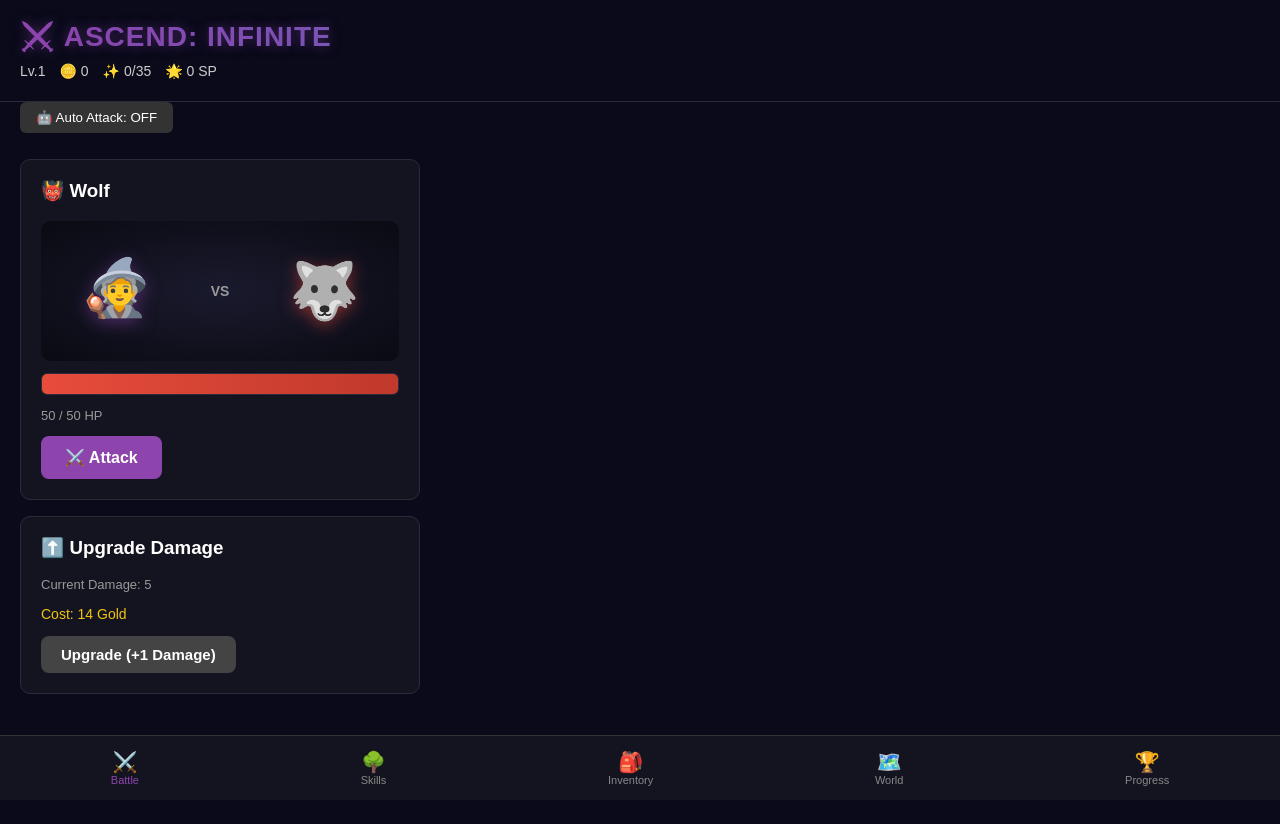
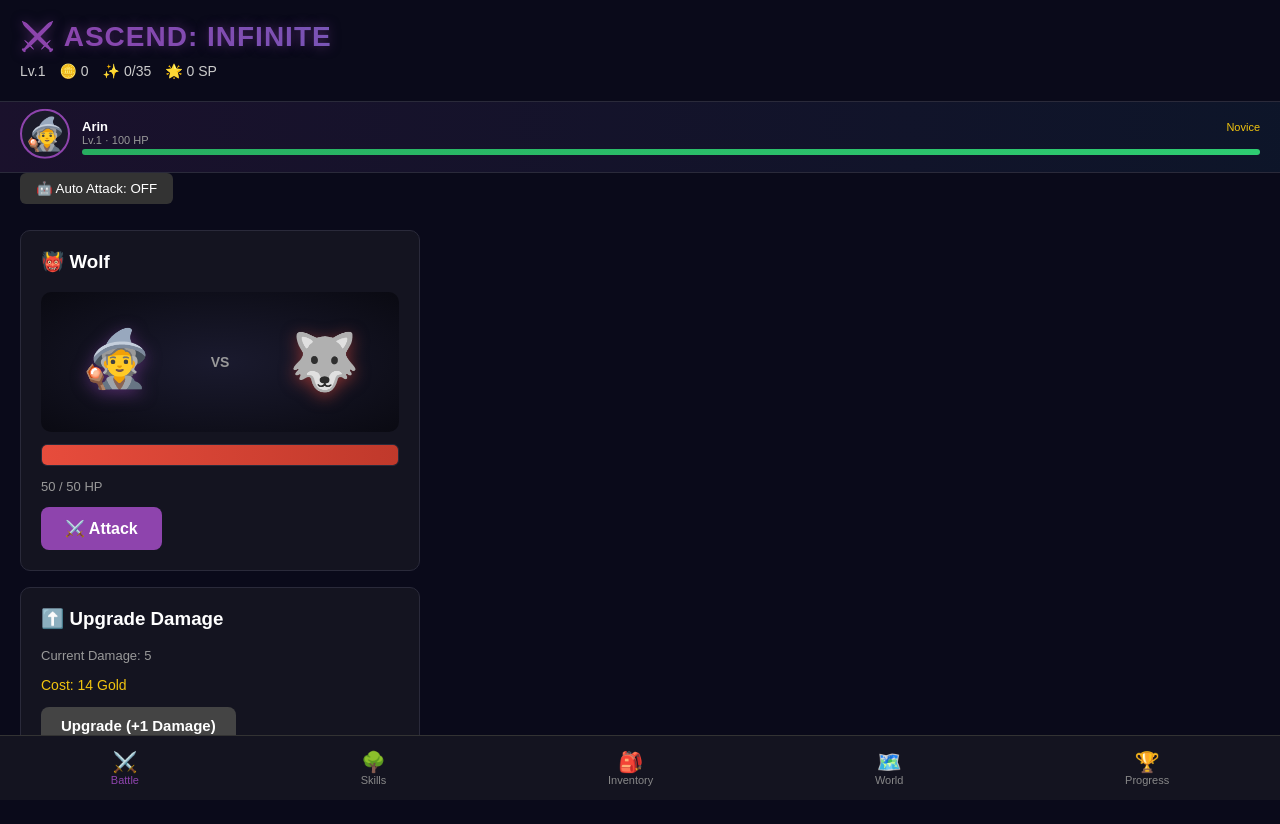
Before and after one commit to baidawi433/ascend-infinite, a React (Vite) app: page / in a window 1280 px wide. Shown: the top 824 px of the page. Before the commit the page ends 800 px from the top, so only its background shows below. Built offline with nearby package versions, Linux system fonts and the light colour scheme.

Commit message:
feat: add persistent character card visible across all tabs

```diff
--- a/src/App.jsx
+++ b/src/App.jsx
@@ -1,5 +1,6 @@
 import ToastNotification from "./components/ToastNotification";
 import LevelUpOverlay from "./components/LevelUpOverlay";
+import CharacterCard from "./components/CharacterCard";
 import { useState, useEffect, useRef } from "react";
 import CombatScreen from "./components/CombatScreen";
 import BossScreen from "./components/BossScreen";
@@ -151,6 +152,8 @@ function App() {
         </div>
       </div>
 
+      <CharacterCard gameState={gameState} effectiveHp={effectiveHp} />
+
       <div style={{ padding: "0 20px" }}>
         {activeTab === "battle" && (
           <>
--- /dev/null
+++ b/src/components/CharacterCard.jsx
@@ -0,0 +1,65 @@
+// CharacterCard.jsx
+// Kartu karakter persisten yang selalu tampil di semua tab
+
+import { formatNumber } from "../game/numberFormat";
+
+function CharacterCard({ gameState, effectiveHp }) {
+  const hpPercent = 100; // HP karakter selalu penuh di luar combat (representasi visual saja)
+
+  // Title sederhana berdasarkan level, biar terasa progression identitas
+  function getTitle(level) {
+    if (level >= 1000) return "Infinity Walker";
+    if (level >= 500) return "Ascended";
+    if (level >= 200) return "Skill Master";
+    if (level >= 100) return "Boss Hunter";
+    if (level >= 50) return "Monster Slayer";
+    if (level >= 20) return "Adventurer";
+    return "Novice";
+  }
+
+  return (
+    <div
+      style={{
+        display: "flex",
+        alignItems: "center",
+        gap: "12px",
+        padding: "10px 20px",
+        background: "linear-gradient(90deg, rgba(142,68,173,0.12), rgba(52,152,219,0.08))",
+        borderBottom: "1px solid var(--color-border)",
+      }}
+    >
+      <div
+        style={{
+          fontSize: "32px",
+          width: "50px",
+          height: "50px",
+          display: "flex",
+          alignItems: "center",
+          justifyContent: "center",
+          background: "#1a1a2a",
+          borderRadius: "50%",
+          border: "2px solid var(--color-accent-purple)",
+          flexShrink: 0,
+        }}
+        className="sprite-idle"
+      >
+        🧙
+      </div>
+
+      <div style={{ flex: 1, minWidth: 0 }}>
+        <div style={{ display: "flex", justifyContent: "space-between", alignItems: "baseline" }}>
+          <strong style={{ fontSize: "13px" }}>Arin</strong>
+          <span style={{ fontSize: "11px", color: "var(--color-accent-gold)" }}>{getTitle(gameState.level)}</span>
+        </div>
+        <div style={{ fontSize: "11px", color: "var(--color-text-muted)", marginBottom: "3px" }}>
+          Lv.{gameState.level} · {formatNumber(effectiveHp)} HP
+        </div>
+        <div style={{ background: "#0a0a12", borderRadius: "4px", overflow: "hidden", height: "6px" }}>
+          <div style={{ width: `${hpPercent}%`, background: "linear-gradient(90deg, #27ae60, #2ecc71)", height: "100%" }} />
+        </div>
+      </div>
+    </div>
+  );
+}
+
+export default CharacterCard;
```
